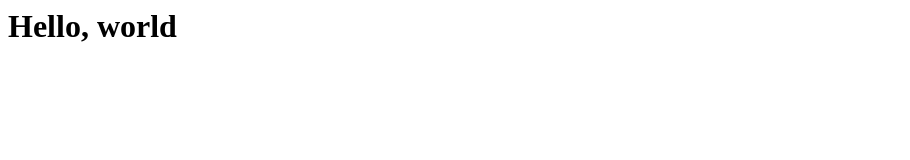
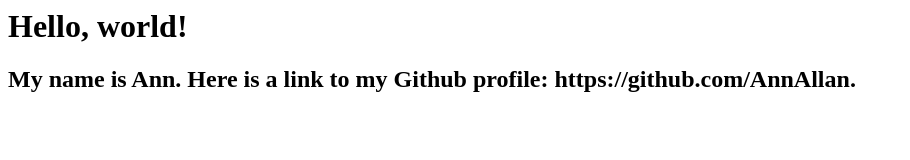
Before and after one commit to AnnAllan/AnnAllan.github.io, a plain HTML site: page index.html in a window 1280 px wide. Shown: the whole page, without its empty margins (0-910 px from the left). Drawn offline with Linux system fonts and the light colour scheme.

Commit message:
Added name and profile link

```diff
--- a/index.html
+++ b/index.html
@@ -1 +1,2 @@
-<h1> Hello, world <h1>
+<h1> Hello, world!   <h1>
+<h2> My name is Ann.  Here is a link to my Github profile: https://github.com/AnnAllan. <h2>
```
